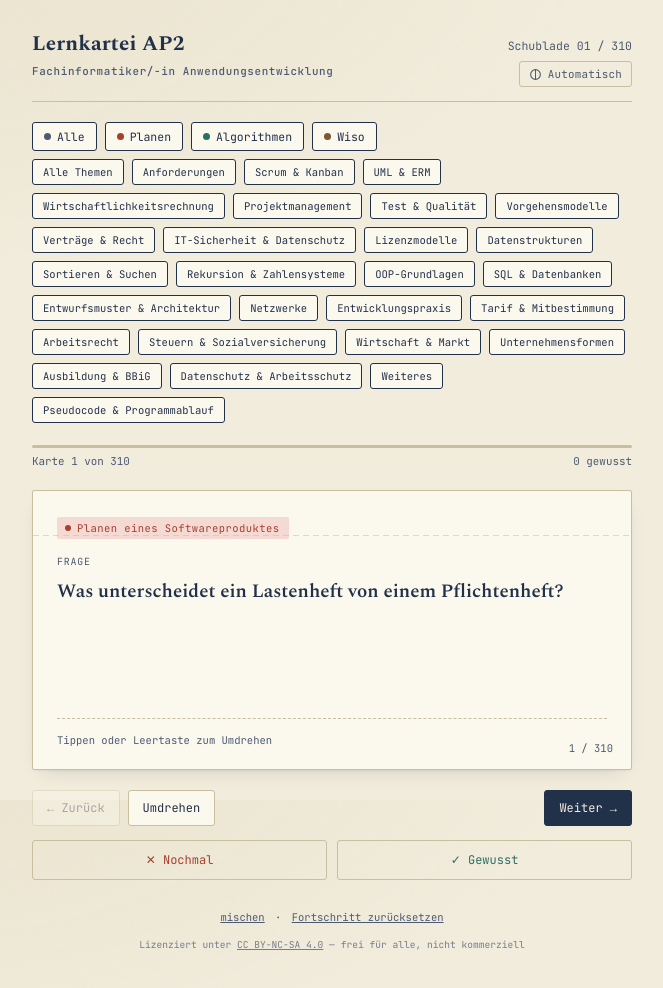
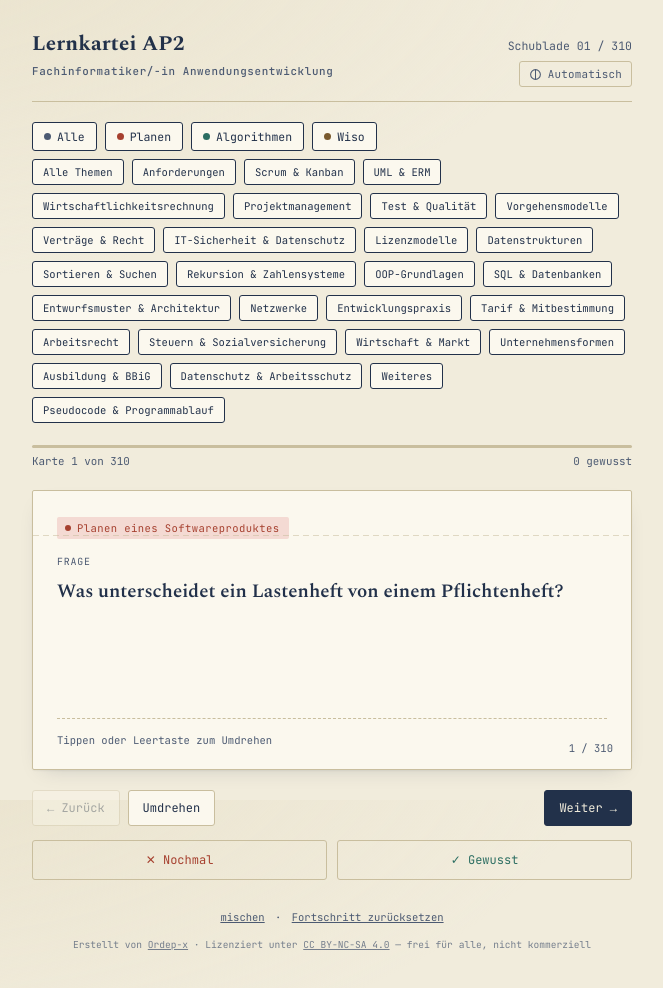
Before and after one commit to Ordep-x/Ihk-Ap2-Learn, a plain HTML site: page index.html in a window 1280 px wide. Shown: the whole page, without its empty margins (308-971 px from the left). Drawn offline with nearby package versions, Linux system fonts and the light colour scheme.

Commit message:
Update footer license information and attribution

```diff
--- a/index.html
+++ b/index.html
@@ -464,7 +464,7 @@
   <footer>
     <button id="shuffleBtn">mischen</button> ·
     <button id="resetBtn">Fortschritt zurücksetzen</button>
-    <div class="license-line">Lizenziert unter <a href="https://creativecommons.org/licenses/by-nc-sa/4.0/deed.de" target="_blank" rel="noopener">CC BY-NC-SA 4.0</a> — frei für alle, nicht kommerziell</div>
+        <div class="license-line">Erstellt von <a href="https://github.com/Ordep-x" target="_blank" rel="noopener">Ordep-x</a> · Lizenziert unter <a href="https://creativecommons.org/licenses/by-nc-sa/4.0/deed.de" target="_blank" rel="noopener">CC BY-NC-SA 4.0</a> — frei für alle, nicht kommerziell</div>
   </footer>
 
 </div>
```
